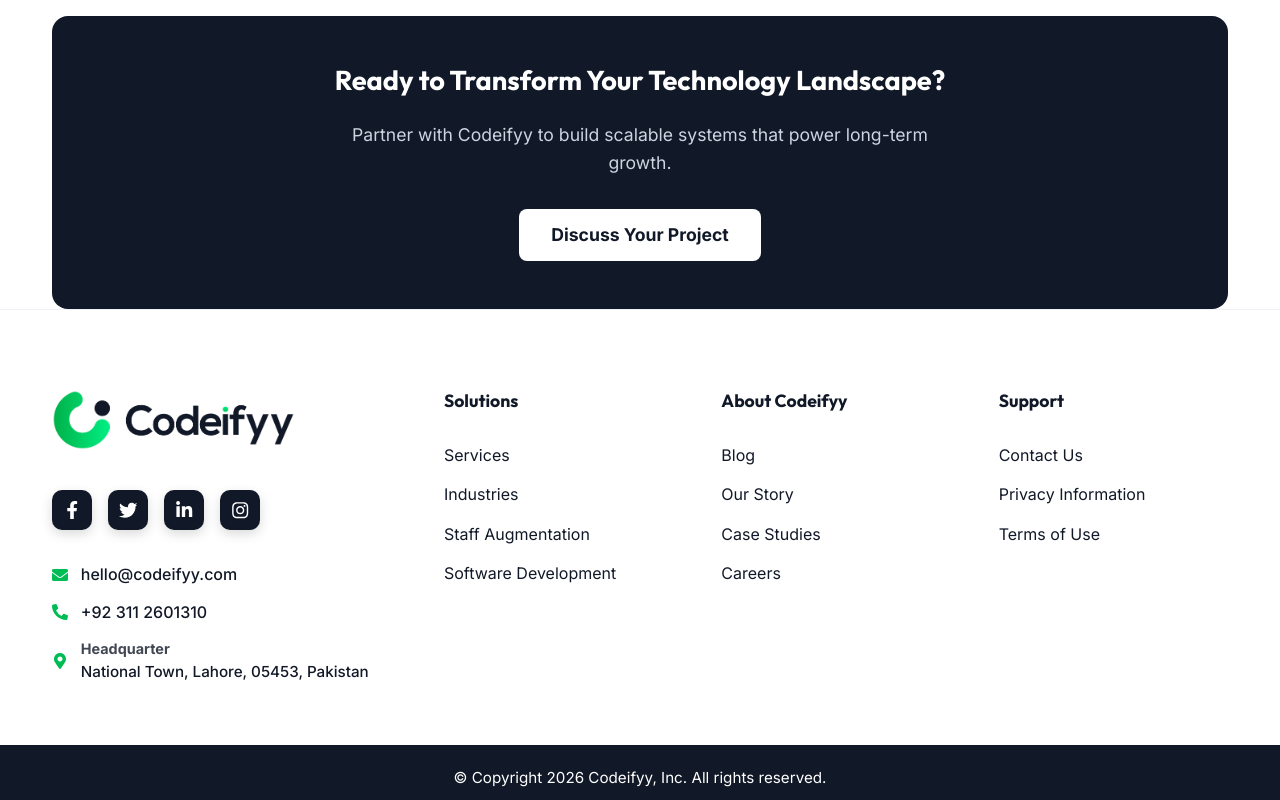
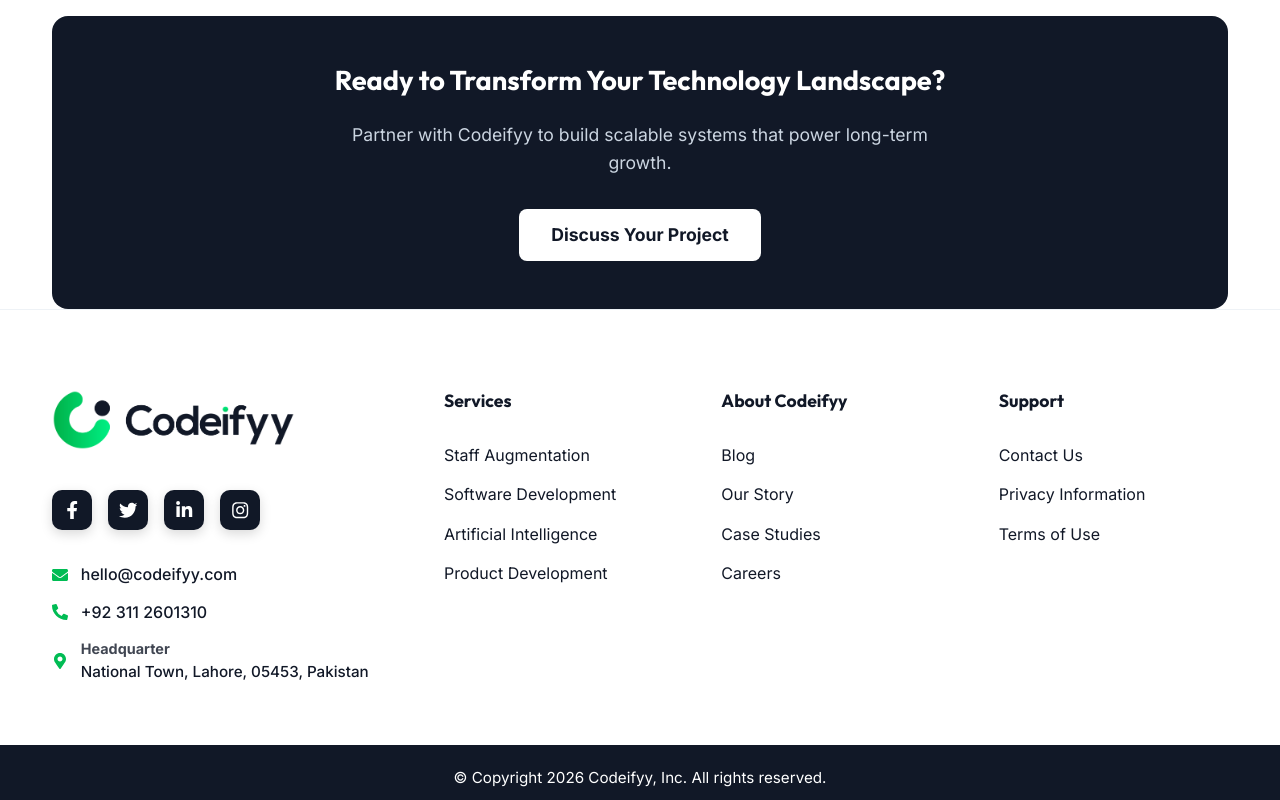
Before and after one commit to shahrozcodify/codeiffy-website, a React (Vite) app: page / in a window 1280 px wide. Shown: the part 8455-9255 px from the top of the page. Built offline with nearby package versions, Linux system fonts and the light colour scheme; what react-google-recaptcha-v3 would draw is missing.

Commit message:
fotter changes replace solution section to services

```diff
--- a/src/components/Footer/Footer.jsx
+++ b/src/components/Footer/Footer.jsx
@@ -71,13 +71,30 @@ const Footer = () => {
                     </div>
 
                     {/* Links Columns */}
+                    {/* Links Columns */}
                     <div className="footer-links-col">
-                        <h4>Solutions</h4>
+                        <h4>Services</h4>
                         <ul>
-                            <li><Link to="/services">Services</Link></li>
-                            <li><Link to="/industries">Industries</Link></li>
-                            <li><Link to="/services/staff-augmentation">Staff Augmentation</Link></li>
-                            <li><Link to="/services/software-development">Software Development</Link></li>
+                            <li>
+                                <Link to="/services/staff-augmentation">
+                                    Staff Augmentation
+                                </Link>
+                            </li>
+                            <li>
+                                <Link to="/services/software-development">
+                                    Software Development
+                                </Link>
+                            </li>
+                            <li>
+                                <Link to="/services/artificial-intelligence">
+                                    Artificial Intelligence
+                                </Link>
+                            </li>
+                            <li>
+                                <Link to="/services/product-development">
+                                    Product Development
+                                </Link>
+                            </li>
                         </ul>
                     </div>
 
```
